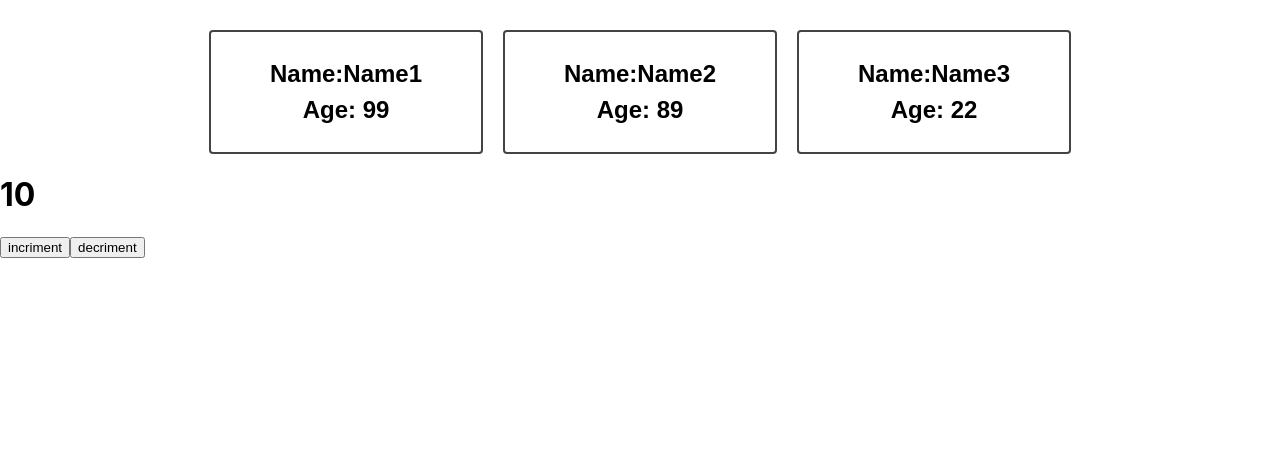
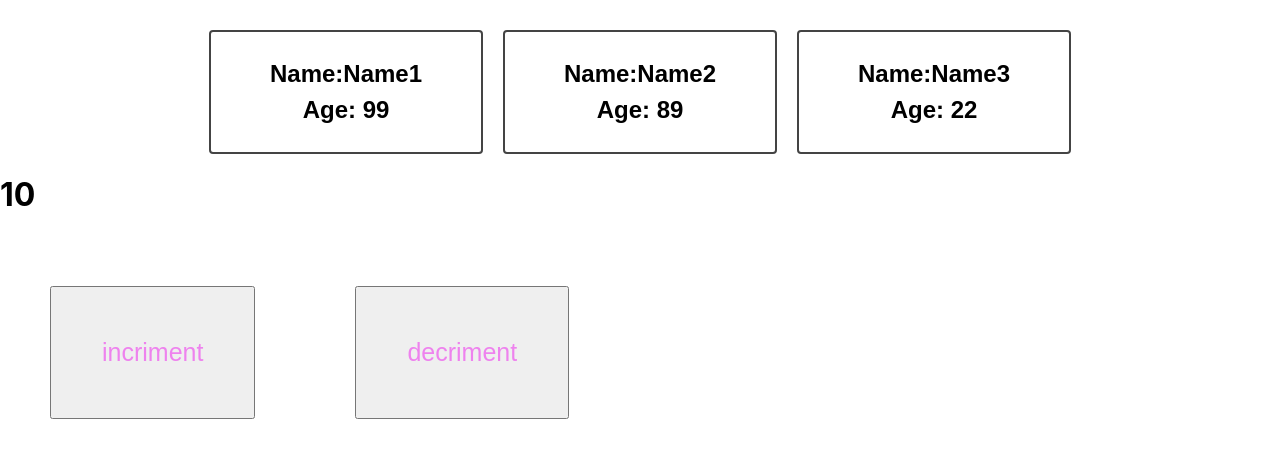
Before and after one commit to mangesh687/ReactDec, a React (Create React App) app: page / in a window 1280 px wide. Shown: the top 458 px of the page. Built offline with nearby package versions, Linux system fonts and the light colour scheme.

Commit message:
applying external & Inline Styling

```diff
--- a/src/App.css
+++ b/src/App.css
@@ -57,3 +57,9 @@
 .person-card h2 {
   margin: 8px 0;
 }
+.cb{
+  margin:50px;
+  padding:50px;
+  font-size:25px;
+  color: violet;
+}
--- a/src/App.js
+++ b/src/App.js
@@ -50,8 +50,8 @@ function App() {
       {/* <h1>{addVal}</h1> */}
       <h1>{i}</h1>
      {/* // <button onClick={()=>{setCount(addVal+1)}}>incriment</button> */}
-     <button onClick={()=>changeCounter("+")}>incriment</button>
-     <button onClick={()=>changeCounter("-")}>decriment</button>
+     <button className='cb' onClick={()=>changeCounter("+")}>incriment</button>
+     <button className='cb' onClick={()=>changeCounter("-")}>decriment</button>
     </div>
     </>
   );
```
